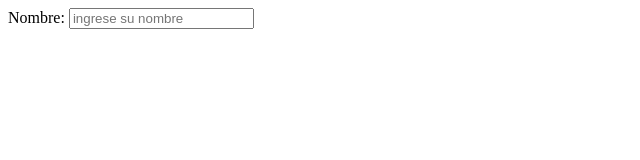
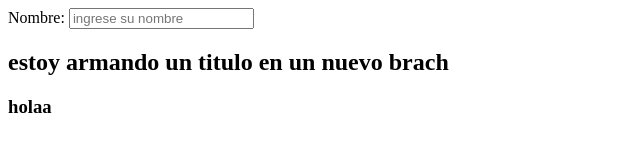
Before and after one commit to imlavigne/clase-4, a plain HTML site: page index.html in a window 1280 px wide. Shown: the whole page, without its empty margins (0-640 px from the left). Drawn offline with Linux system fonts and the light colour scheme.

Commit message:
agregue titulos

```diff
--- a/index.html
+++ b/index.html
@@ -11,5 +11,8 @@
         <label for="name">Nombre:</label>
         <input type="text" id="name" placeholder="ingrese su nombre"/>
     </form>
+    <h2>estoy armando un titulo en un nuevo brach   </h2>
+
+    <h3>holaa</h3>
 </body>
 </html>
```
